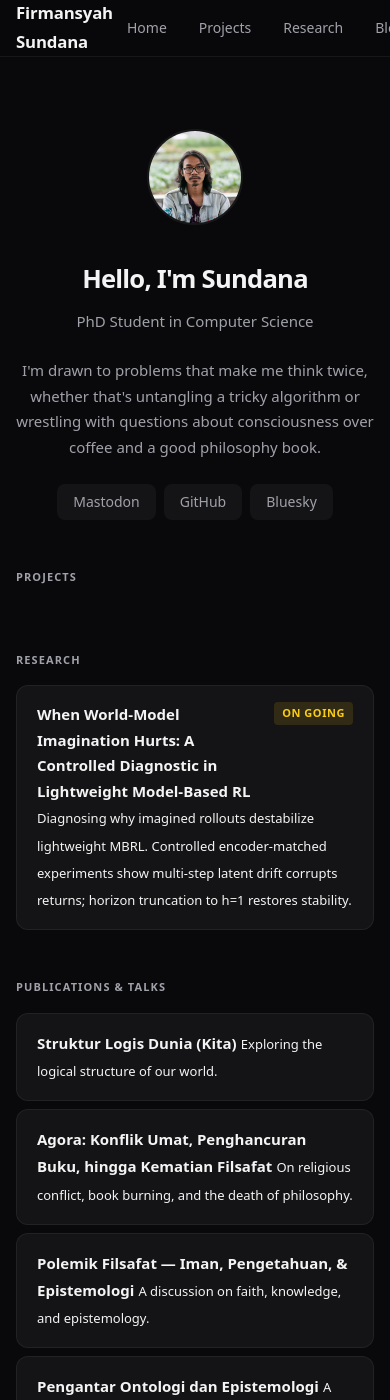
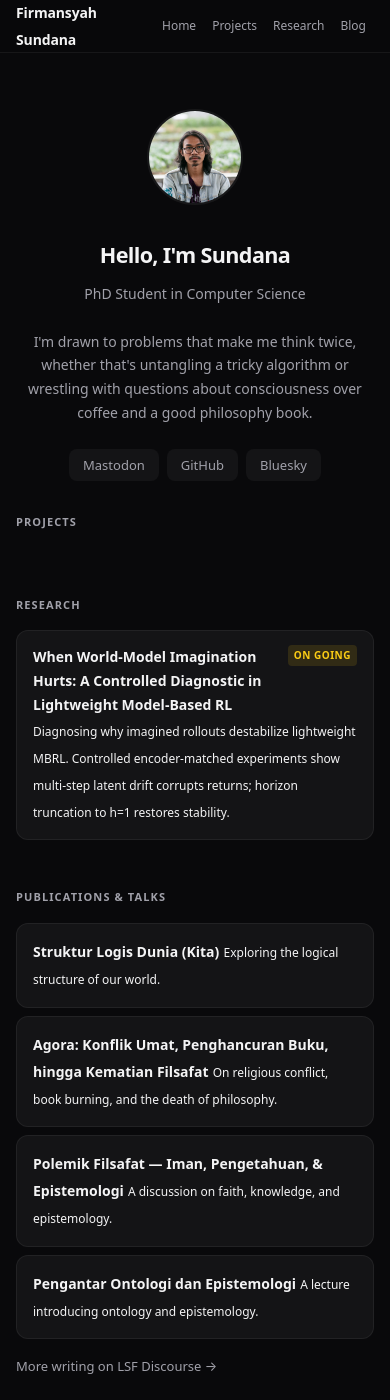
Before and after one commit to sundana/sundana.github.io, a Jekyll site: the page built from index.html, in a window 390 px wide and 1400 px high. Built offline with Jekyll 4.4.1, drawn with Linux system fonts in a browser that asks for light colours.

Commit message:
fix(style): mobile layout

```diff
--- a/styles/style.css
+++ b/styles/style.css
@@ -482,32 +482,162 @@ article hr {
 
 /* ── Responsive ────────────────────────────────────── */
 
-@media (max-width: 480px) {
+@media (max-width: 640px) {
   body > header {
     padding: 0 1rem;
+  }
+
+  body > header > div {
+    height: 52px;
+  }
+
+  .logo a {
+    font-size: 0.9375rem;
+  }
+
+  nav {
+    gap: 0;
+  }
+
+  nav a {
+    padding: 5px 10px;
+    font-size: 0.8125rem;
   }
 
   main {
     padding: 2.5rem 1rem 4rem;
   }
 
+  .hero {
+    padding: 1rem 0 2rem;
+  }
+
   .hero h1 {
-    font-size: 1.6rem;
+    font-size: 1.5rem;
+  }
+
+  .hero-role {
+    font-size: 0.875rem;
   }
 
   .hero p {
     font-size: 0.9375rem;
+    max-width: 100%;
   }
 
-  article > header h1 {
-    font-size: 1.5rem;
+  .hero .social {
+    flex-wrap: wrap;
+  }
+
+  .hero .social a {
+    font-size: 0.8125rem;
+    padding: 5px 14px;
+  }
+
+  .section-title {
+    font-size: 0.6875rem;
+  }
+
+  .card {
+    padding: 0.875rem 1rem;
+  }
+
+  .card-title {
+    font-size: 0.875rem;
+  }
+
+  .card-row {
+    flex-wrap: wrap;
+    gap: 0.375rem;
+  }
+
+  .card-tag {
+    font-size: 0.625rem;
+    padding: 2px 6px;
+  }
+
+  .card-desc {
+    font-size: 0.75rem;
   }
 
   .blog-header h1 {
     font-size: 1.5rem;
   }
 
-  .section-title {
-    font-size: 0.6875rem;
+  .blog-list a {
+    font-size: 0.9375rem;
+  }
+
+  article > header h1 {
+    font-size: 1.35rem;
+  }
+
+  article h1 { font-size: 1.35rem; }
+  article h2 { font-size: 1.1rem; }
+  article h3 { font-size: 1rem; }
+
+  article p {
+    font-size: 0.9375rem;
+  }
+
+  article table {
+    display: block;
+    overflow-x: auto;
+    white-space: nowrap;
+    -webkit-overflow-scrolling: touch;
+    font-size: 0.75rem;
+  }
+
+  article pre {
+    padding: 0.75rem 1rem;
+    font-size: 0.75rem;
+  }
+
+  article pre code {
+    font-size: 0.75rem;
+  }
+
+  article code {
+    font-size: 0.8125em;
+  }
+
+  article hr {
+    margin: 2rem 0;
+  }
+
+  body > footer {
+    padding: 1.5rem 1rem;
+    font-size: 0.75rem;
+  }
+
+  .error-page h1 {
+    font-size: 3rem;
+  }
+
+  mjx-container {
+    font-size: 0.9375rem;
   }
 }
+
+@media (max-width: 400px) {
+  .logo a {
+    font-size: 0.875rem;
+  }
+
+  nav a {
+    padding: 4px 8px;
+    font-size: 0.75rem;
+  }
+
+  .hero h1 {
+    font-size: 1.35rem;
+  }
+
+  .hero p {
+    font-size: 0.875rem;
+  }
+
+  article > header h1 {
+    font-size: 1.2rem;
+  }
+}
```
